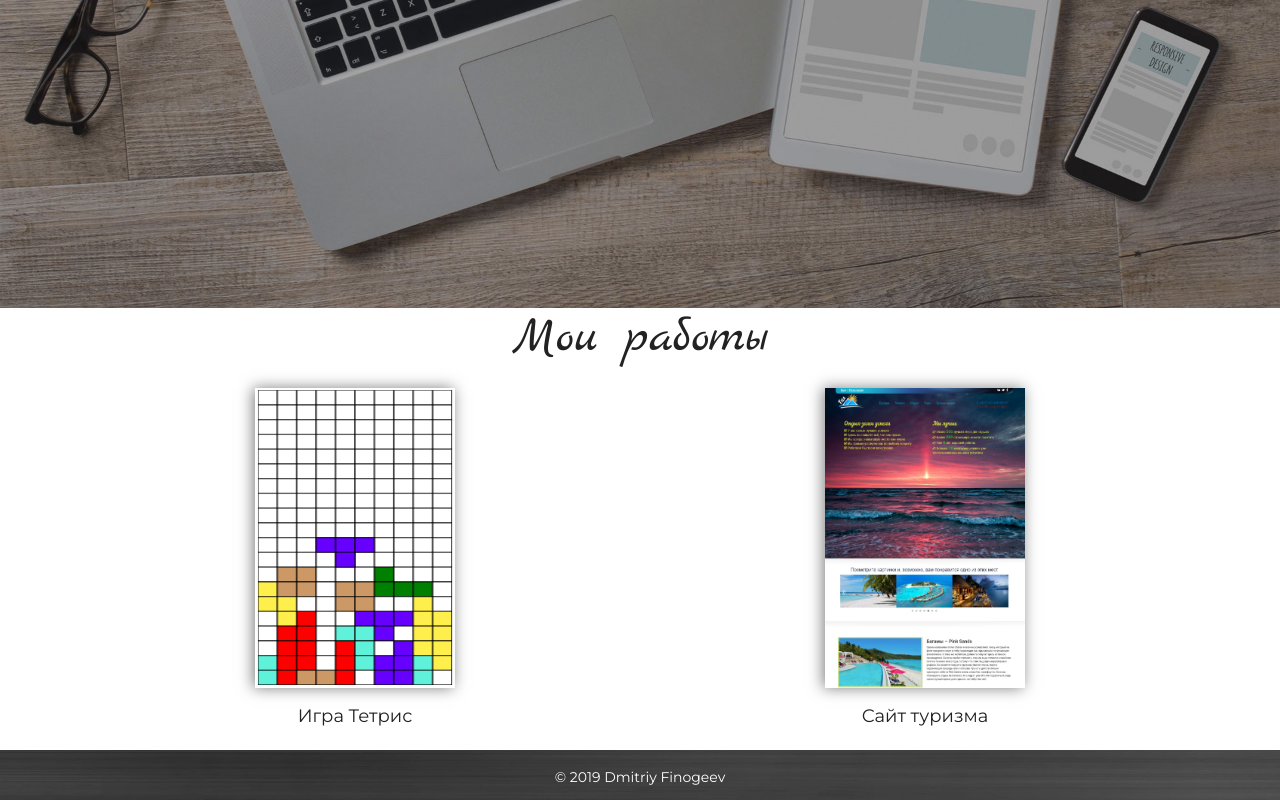
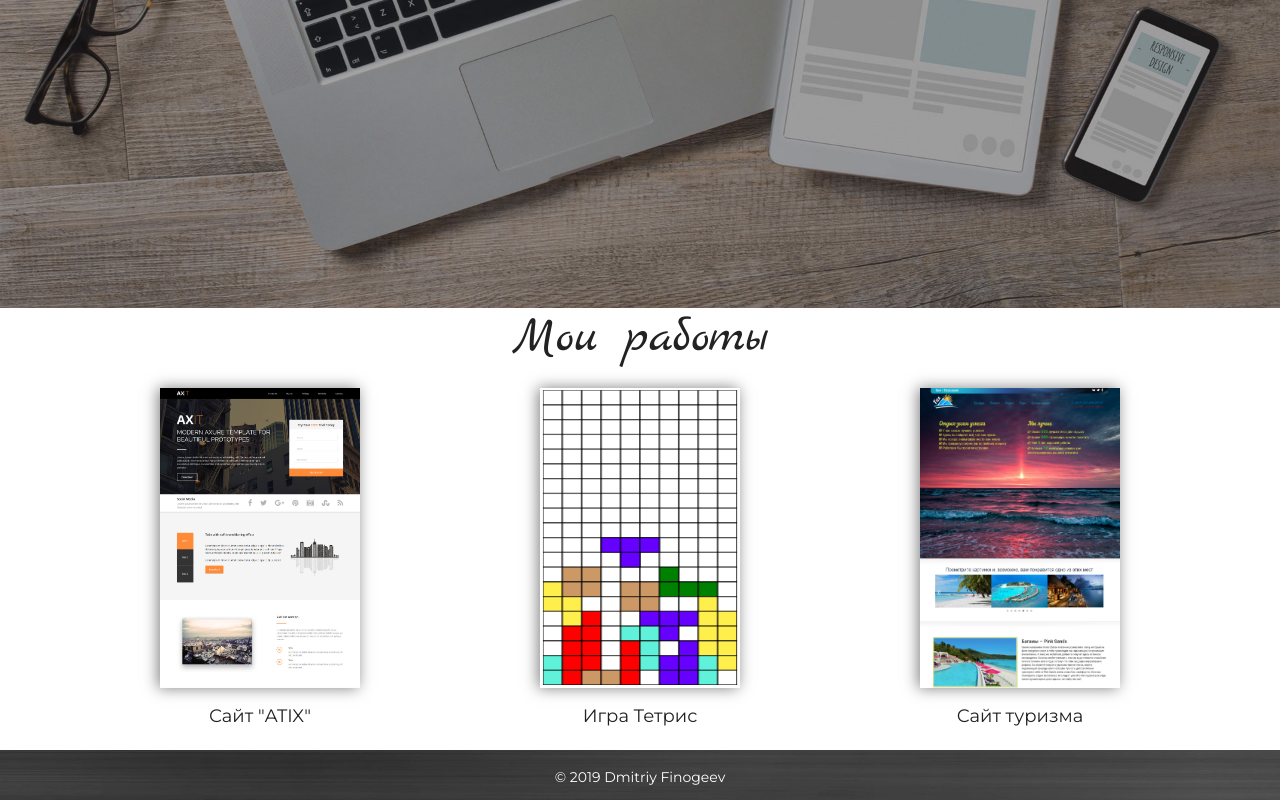
Before and after one commit to Findmitrey/findmitrey.github.io, a plain HTML site: page index.html in a window 1280 px wide. Shown: the part 492-1292 px from the top of the page. Drawn offline with nearby package versions, Linux system fonts and the light colour scheme.

Commit message:
add website 'ATIX'

```diff
--- a/index.html
+++ b/index.html
@@ -14,7 +14,7 @@
 	<header class="header">
     <div class="container">
       <div class="row">
-        <div class="col-lg-12 col-sm-12 ">
+        <div class="col-12">
           <div class="portfolio">
             <span>Портфолио</span>
           </div>
@@ -63,7 +63,17 @@
         <h1>Мои работы</h1>
       </div>
         <div class="row">
-        <div class="col-lg-6 col-md-6 col-sm-6 col-xs-12">
+            <div class="col-lg-4 col-md-4 col-12">
+                <div class="site-link">
+                  <a href="https://findmitrey.github.io/Website_ATIX/" class="project-link">
+                    <img class="img" src="./img/ATIX.jpg" alt="Tourism site">
+                    <div class="description">
+                      Сайт "ATIX"
+                    </div>
+                  </a>
+                </div>
+            </div>
+            <div class="col-lg-4 col-md-4 col-12">
               <div class="site-link">
                   <a href="https://findmitrey.github.io/Tetrisgame/" class="project-link">
                     <img class="img" src="./img/Tetris.PNG" alt="Game Tetris">
@@ -73,7 +83,7 @@
                   </a>
               </div>
             </div>
-        <div class="col-lg-6 col-md-6 col-sm-6 col-xs-12">
+            <div class="col-lg-4 col-md-4 col-12">
               <div class="site-link">
                 <a href="https://findmitrey.github.io/my_site/" class="project-link">
                   <img class="img" src="./img/MyFirstSite.jpg" alt="Tourism site">
@@ -83,7 +93,7 @@
                 </a>
               </div>
             </div>
-        </div>
+
         </div>
     </div>
   </section>
```
Also changed, not shown: img/ATIX.jpg (added). Lines whose indentation alone changed are shown as unchanged.
